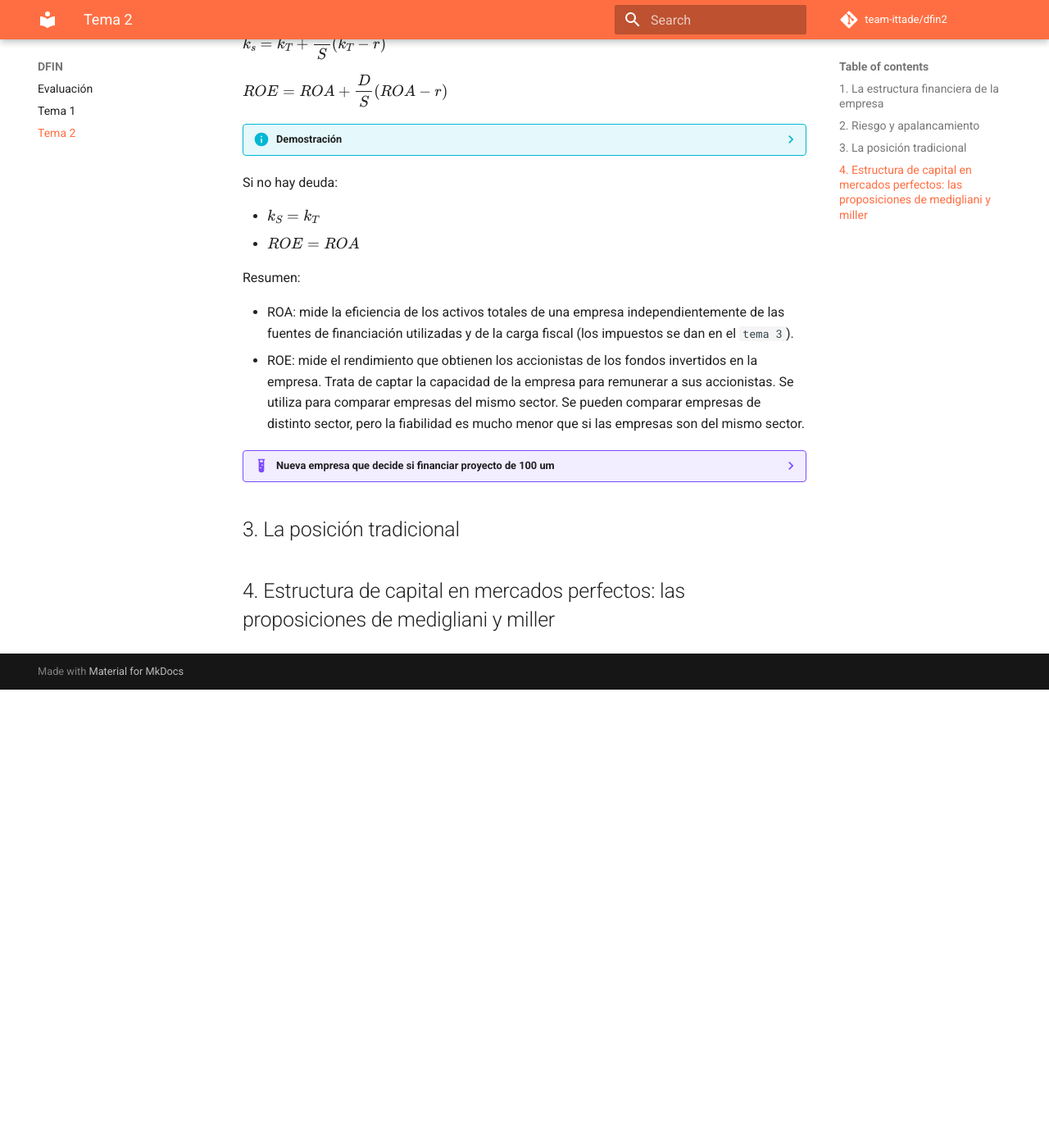
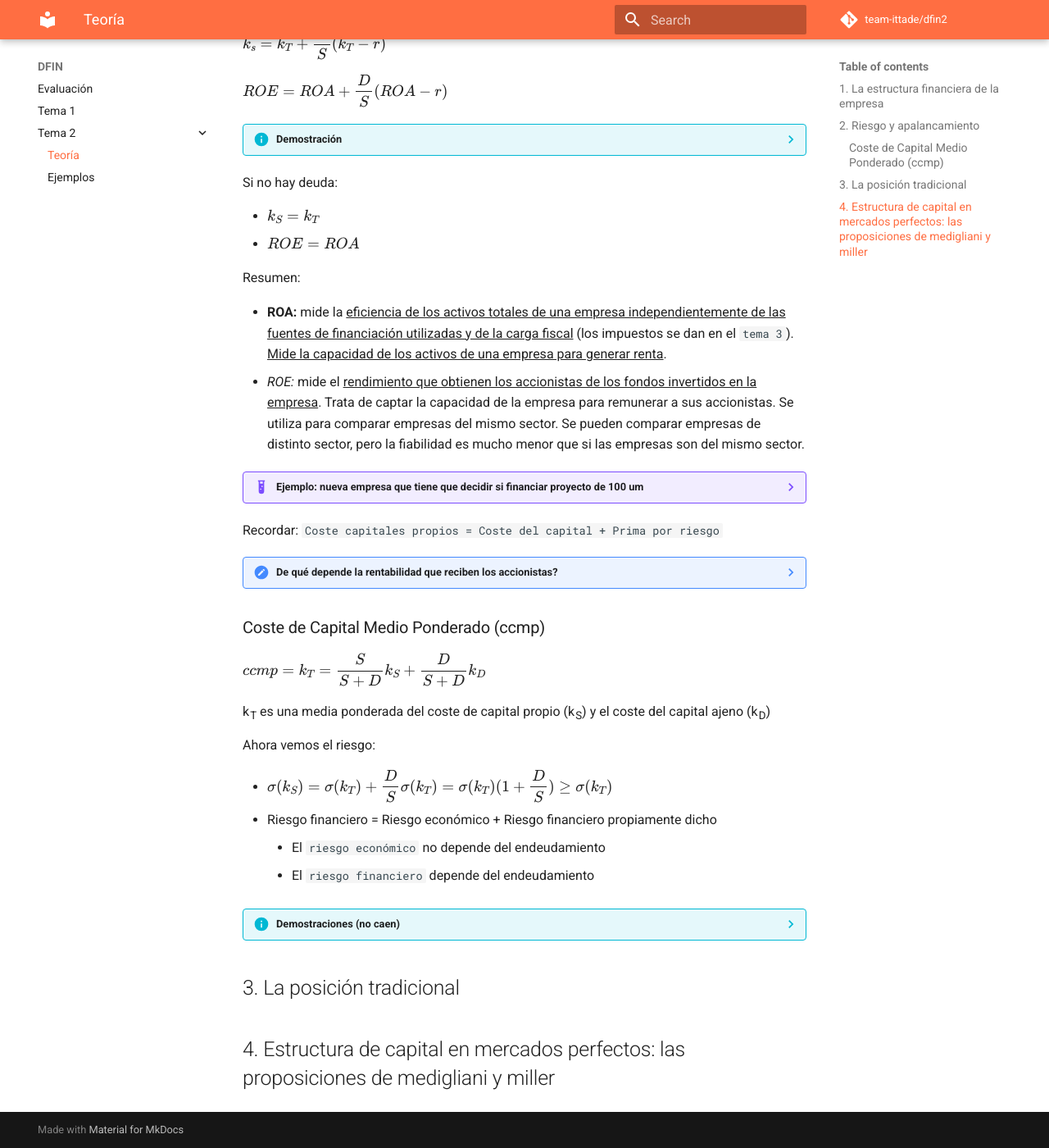
Before and after one commit to team-ittade/dfin2, an MkDocs documentation site: the page built from docs/tema-2/index.md, in a window 1280 px wide and 1400 px high, scrolled down 3115 px. Shown: the whole window at 82% size. Built offline with MkDocs 1.6.1 and Material for MkDocs 9.7.7, drawn with Linux system fonts in a browser that asks for light colours; comment, search, counter and statistics services are not loaded; before the commit the page ends 3956 px from its top, so only the background shows below that.

Commit message:
2021-02-23 - tema 2

```diff
--- a/docs/tema-2.md
+++ b/docs/tema-2/index.md
@@ -50,7 +50,7 @@ $BAII=BDII+r_d→BDII=BN=BAII-r_d$
 
 Apalancamiento financiero: todo lo referido a la utilización de deuda. Cuanta más deuda tenga la empresa, más apalancada estará.
 
-![img](images/tema-2/riesgo-y-apalancamiento.png)
+![img](../images/tema-2/riesgo-y-apalancamiento.png)
 
 - ROA: *Return on Assets*. Es la **rentabilidad económica** o **coste de capital (k~T~)**.
 - BN: *Beneficio neto*. $BN=BAII-rD$
@@ -60,7 +60,7 @@ $k_s=k_T+\dfrac{D}{S}(k_T-r)$
 $ROE=ROA+\dfrac{D}{S}(ROA-r)$
 
 ??? info "Demostración"
-    ![img](images/tema-2/demostracion-riesgo-apalancamiento.png)
+    ![img](../images/tema-2/demostracion-riesgo-apalancamiento.png)
 
 Si no hay deuda:
 
@@ -69,16 +69,43 @@ Si no hay deuda:
 
 Resumen:
 
-- ROA: mide la eficiencia de los activos totales de una empresa independientemente de las fuentes de financiación utilizadas y de la carga fiscal (los impuestos se dan en el `tema 3`).
-- ROE: mide el rendimiento que obtienen los accionistas de los fondos invertidos en la empresa. Trata de captar la capacidad de la empresa para remunerar a sus accionistas. Se utiliza para comparar empresas del mismo sector. Se pueden comparar empresas de distinto sector, pero la fiabilidad es mucho menor que si las empresas son del mismo sector.
+- **ROA:** mide la ^^eficiencia de los activos totales de una empresa independientemente de las fuentes de financiación utilizadas y de la carga fiscal^^ (los impuestos se dan en el `tema 3`). ^^Mide la capacidad de los activos de una empresa para generar renta^^.
+- *ROE:* mide el ^^rendimiento que obtienen los accionistas de los fondos invertidos en la empresa^^. Trata de captar la capacidad de la empresa para remunerar a sus accionistas. Se utiliza para comparar empresas del mismo sector. Se pueden comparar empresas de distinto sector, pero la fiabilidad es mucho menor que si las empresas son del mismo sector.
 
-??? example "Nueva empresa que decide si financiar proyecto de 100 um"
+??? example "Ejemplo: nueva empresa que tiene que decidir si financiar proyecto de 100 um"
     - A) todo con fondos propios → ROE = ROA
     - B) 10% con fondos propios, 90% de préstamo
 
-    ![img](images/tema-2/ejemplo-roe-roa.png)
+    ![img](../images/tema-2/ejemplo-roe-roa.png)
 
     En el caso `B` los accionistas reclaman más dinero porque la empresa tiene más apalancamiento (**más riesgo**). Recordar que los accionistas son los últimos en cobrar.
+
+Recordar: `Coste capitales propios = Coste del capital + Prima por riesgo`
+
+??? note "De qué depende la rentabilidad que reciben los accionistas?"
+    - :fontawesome-solid-caret-up:{.green} Nivel de endeudamiento
+    - :fontawesome-solid-caret-up:{.green} Rentabilidad de la empresa
+    - :fontawesome-solid-caret-down:{.red} Tipo de interés
+
+### Coste de Capital Medio Ponderado (ccmp)
+
+$ccmp=k_T=\dfrac{S}{S+D}k_S+\dfrac{D}{S+D}k_D$
+
+k~T~ es una media ponderada del coste de capital propio (k~S~) y el coste del capital ajeno (k~D~)
+
+Ahora vemos el riesgo:
+
+- $\sigma(k_S)=\sigma(k_T)+\dfrac{D}{S}\sigma(k_T)=\sigma(k_T)(1+\dfrac{D}{S})\geq \sigma(k_T)$
+- Riesgo financiero = Riesgo económico + Riesgo financiero propiamente dicho
+    - El `riesgo económico` no depende del endeudamiento
+    - El `riesgo financiero` depende del endeudamiento
+
+??? info "Demostraciones (no caen)"
+    ccmp:
+    ![img](../images/tema-2/demostracion-ccmp.png)
+
+    riesgo:
+    ![img](../images/tema-2/demostracion-riesgo.png)
 
 ## 3. La posición tradicional
 
--- a/mkdocs.yml
+++ b/mkdocs.yml
@@ -9,8 +9,10 @@ theme:
 
 nav:
   - Evaluación: index.md
-  - Tema 1: tema-1.md
-  - Tema 2: tema-2.md
+  - Tema 1: tema-1/index.md
+  - Tema 2:
+    - Teoría: tema-2/index.md
+    - Ejemplos: tema-2/ejemplos.md
 
 repo_name: team-ittade/dfin2
 repo_url: https://github.com/team-ittade/dfin2
```
Also changed, not shown: other parts of docs/tema-2/index.md (+3 -3 lines), docs/tema-1/index.md (renamed from docs/tema-1.md, +3 -3 lines), docs/tema-2/ejemplos.md (added, +17 -0 lines), docs/images/tema-2/demostracion-ccmp.png (added), docs/images/tema-2/demostracion-riesgo.png (added).
